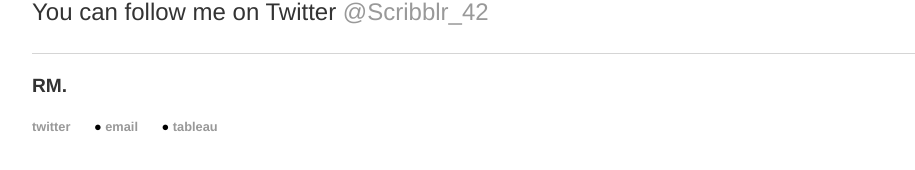
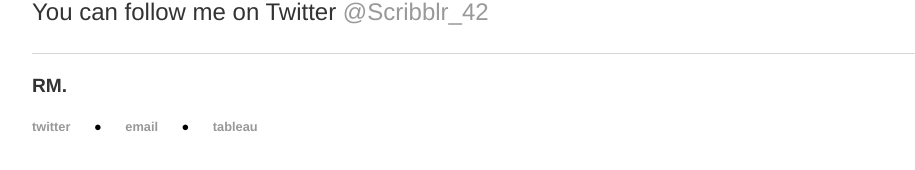
Before and after one commit to scribblr42/scribbles.github.io, a Jekyll site: the page built from about/index.html, in a window 1280 px wide. Shown: the part 494-664 px from the top of the page, without its empty margins (160-1075 px from the left). Built offline with Jekyll 4.4.1, drawn with Linux system fonts in a browser that asks for light colours.

Commit message:
Update default.html

```diff
--- a/_layouts/default.html
+++ b/_layouts/default.html
@@ -23,11 +23,9 @@
 	    		<ul>
 				<p>RM.</p>
 				<li><a href="https://twitter.com/scribblr_42">twitter</a></li>
-				●
-
+				<li>●</li>
 	        		<li><a href="mailto:scribblr42@gmail.com">email</a></li>
-				●
-
+				<li>●</li>
 	        		<li><a href="https://public.tableau.com/profile/scribblr.42#!/">tableau</a></li>
 				</ul>
 			</ul>
```
